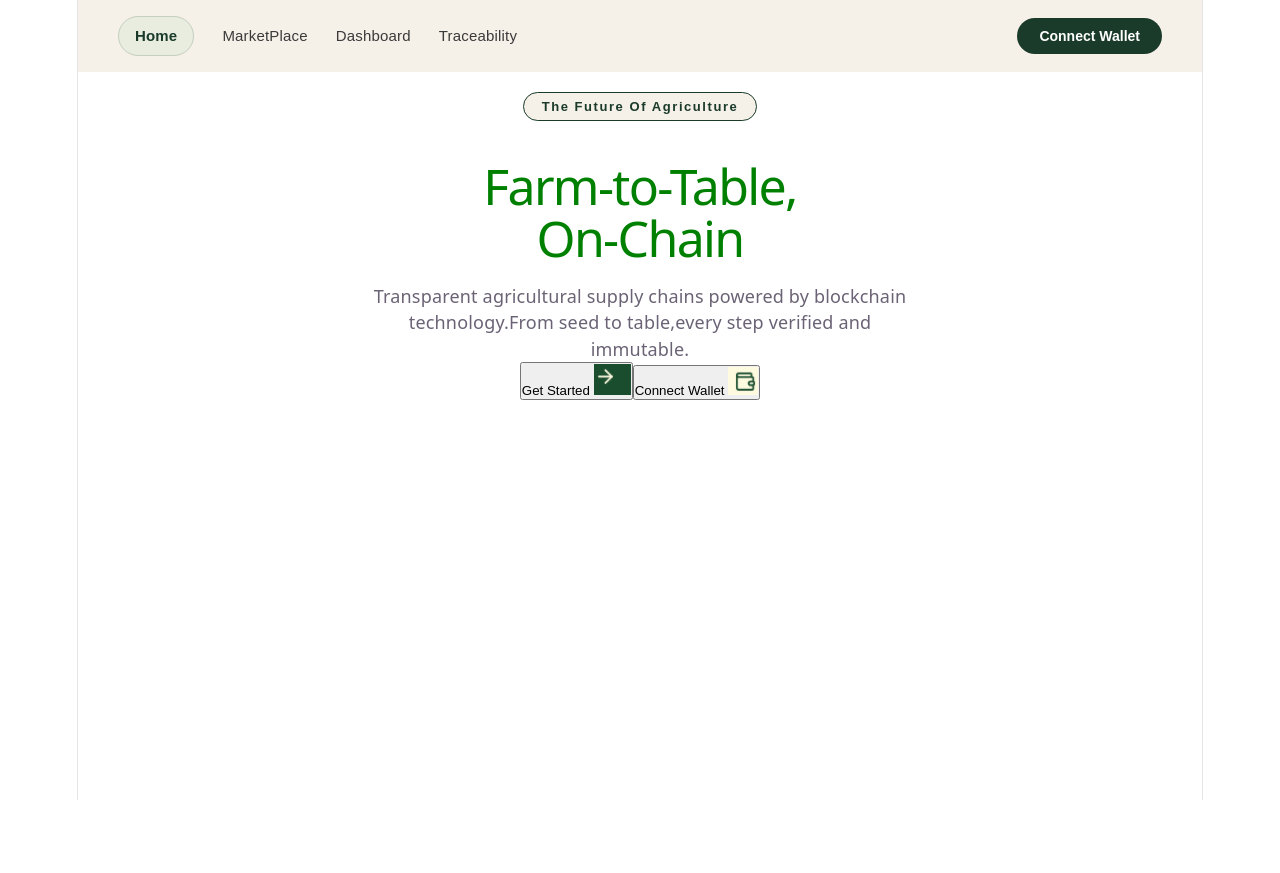
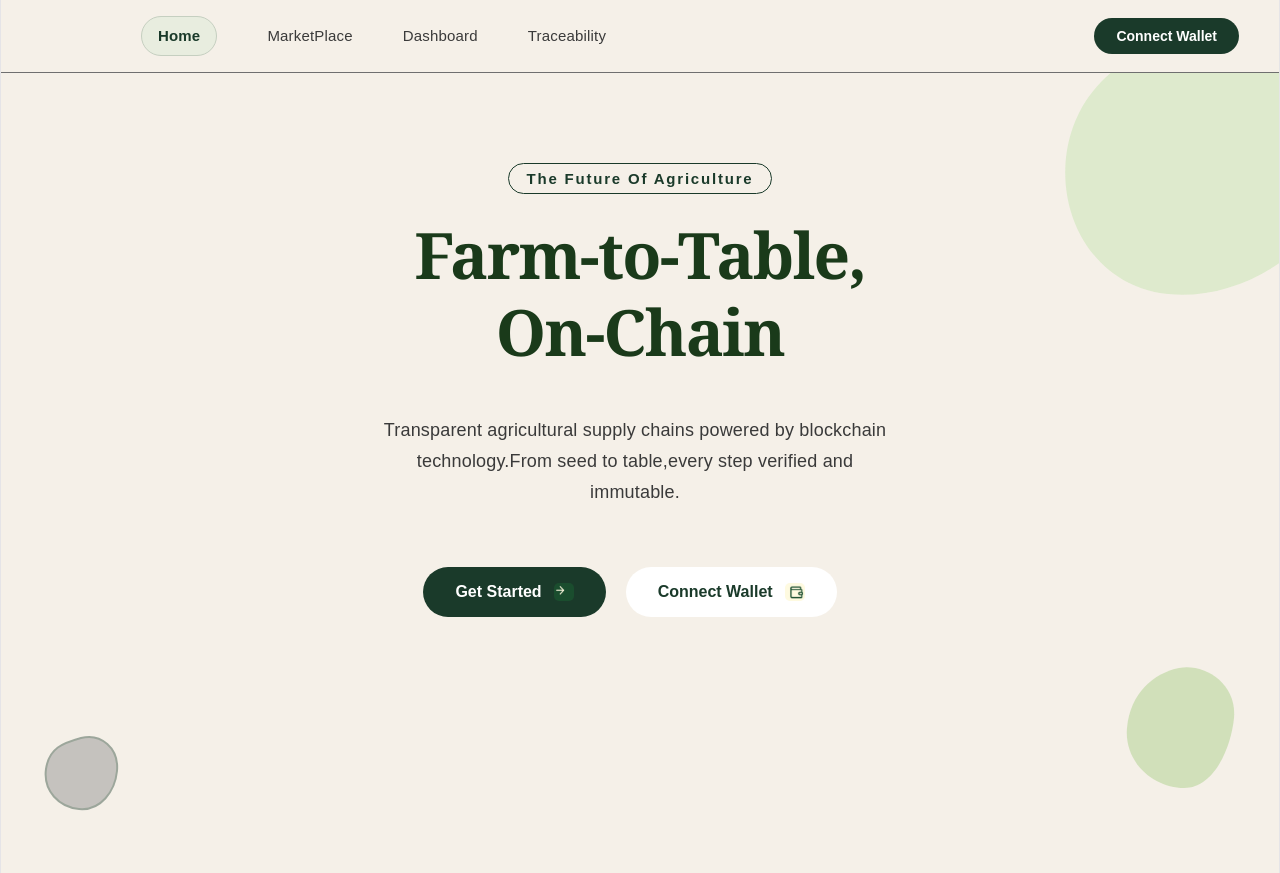
Before and after one commit to janebatakariza-hue/AgrihashFrontend, a React (Vite) app: page / in a window 1280 px wide. Before the commit the page ends 800 px from the top, so only its background shows below. Built offline with nearby package versions, Linux system fonts and the light colour scheme.

Commit message:
stylings well done awaiting improvements

```diff
--- a/src/Agri.css
+++ b/src/Agri.css
@@ -2,12 +2,32 @@
   margin: 0;
   padding: 0;
   /* background: #f5f0e8; */
+  border: none;
+}
+#root {
+  width: 100%;
+  margin: 0;
+  padding: 0;
+}
+body {
+  margin: 0;
+  padding: 0;
+  width: 100%;
+  background-color: #f5f0e8;
+  border: none;
+}
+html {
+  margin: 0;
+  padding: 0;
+  width: 100%;
+  border: none;
 }
 #navLinks {
   display: flex;
   align-items: center;
-  gap: 28px;
+  gap: 50px;
   flex: 1;
+  margin-left: 100px;
 }
 #navLinks a {
   text-decoration: none;
@@ -18,7 +38,10 @@
   transition: transform 0.3s ease;
 }
 #navLinks a:hover,
-#connectBtn:hover , .futureAgriculture:hover {
+#connectBtn:hover,
+.futureAgriculture:hover,
+.connectWallet:hover,
+.GetStarted:hover {
   transform: scale(1.1);
 }
 #navLinks a:first-child {
@@ -50,22 +73,122 @@
   background: #f5f0e8;
   padding: 16px 40px;
   align-items: center;
+  justify-content: space-between;
+  border-bottom: 0.2px solid #6f6f6f;
 }
 .futureAgriculture {
   background-color: #f5f0e8;
   color: #1a3a2a;
   font-family: Arial, sans-serif;
-  font-size: 13px;
+  font-size: 15px;
   font-weight: 700;
   letter-spacing: 0.12em;
   border: 1.5px solid;
   border-radius: 20px;
   padding: 6px 18px;
   cursor: pointer;
-  margin:20px;
-  transition:transform 0.45s ease;
+  margin: 30px;
+  transition: transform 0.45s ease;
 }
-.farmTable{
-    font-size:50px;
-    color:green;
+.futureAgriculture,
+.farmTable,
+.pars,
+.GetStarted,
+.connectWallet {
+  position: relative;
+  z-index: 1;
 }
+.farmTable {
+  font-size: 64px;
+  font-weight: 900;
+  color: #1a3a1a;
+  font-family: Georgia, serif;
+  line-height: 0.6;
+  margin: 12px;
+}
+.pars {
+  color: #3a3a3a;
+  font-size: 18px;
+  font-family: Arial, sans-serif;
+  font-weight: 400;
+  line-height: 1.7;
+  text-align: center;
+  margin: 0 10px 40px 0;
+}
+.blobTopRight {
+  position: absolute;
+  top: -60px;
+  right: -60px;
+  width: 300px;
+  height: 300px;
+  z-index: 0;
+}
+
+.blobBottomRight {
+  position: absolute;
+  bottom: 80px;
+  right: 40px;
+  width: 120px;
+  height: 130px;
+  z-index: 0;
+}
+
+.blobBottomLeft {
+  position: absolute;
+  bottom: 60px;
+  left: 40px;
+  width: 80px;
+  height: 80px;
+  z-index: 0;
+}
+.GetStarted {
+  background-color: #1a3a2a;
+  color: white;
+  border: none;
+  border-radius: 32px;
+  padding: 16px 32px;
+  font-size: 16px;
+  font-family: Arial, sans-serif;
+  font-weight: 700;
+  cursor: pointer;
+  display: inline-flex;
+  align-items: center;
+  gap: 12px;
+  transition: transform 0.3s ease;
+}
+
+.GetStarted img {
+  width: 20px;
+  height: 18px;
+  border-radius: 5px;
+}
+.connectWallet {
+  color: #1a3a2a;
+  background-color: white;
+  border: none;
+  border-radius: 32px;
+  padding: 16px 32px;
+  font-size: 16px;
+  font-family: Arial, sans-serif;
+  font-weight: 700;
+  cursor: pointer;
+  display: inline-flex;
+  align-items: center;
+  gap: 12px;
+  margin: 20px;
+  transition: transform 0.3s ease;
+}
+.connectWallet img {
+  width: 20px;
+  height: 18px;
+  border-radius: 5px;
+}
+#home {
+  background-color: #f5f0e8;
+  min-height: 100vh;
+  width: 100%;
+  box-sizing: border-box;
+  padding: 60px 40px;
+  position: relative;
+  overflow: hidden;
+}
--- a/src/pages/Home.tsx
+++ b/src/pages/Home.tsx
@@ -1,14 +1,56 @@
 import arrow_emoji from "../assets/arrow_emoji.png";
 import wallet_emoji from "../assets/wallet_emoji.png";
-import '../Agri.css';
+import "../Agri.css";
 export default function Home() {
   return (
     <div id="home">
+
+      <svg
+        className="blobTopRight"
+        viewBox="0 0 300 300"
+        xmlns="http://www.w3.org/2000/svg"
+      >
+        <path
+          d="M250 50 C300 80, 320 150, 280 210 C240 270, 150 300, 90 270 C30 240, 10 160, 40 100 C70 40, 150 10, 200 20 C225 25, 240 35, 250 50Z"
+          fill="#d4e8c2"
+          opacity="0.7"
+        />
+      </svg>
+
+
+      <svg
+        className="blobBottomRight"
+        viewBox="0 0 120 130"
+        xmlns="http://www.w3.org/2000/svg"
+      >
+        <path
+          d="M60 5 C85 0, 118 20, 115 55 C112 85, 95 125, 65 125 C35 125, 5 100, 8 65 C11 30, 35 10, 60 5Z"
+          fill="#c8ddb0"
+          opacity="0.8"
+        />
+      </svg>
+
+
+      <svg
+        className="blobBottomLeft"
+        viewBox="0 0 80 80"
+        xmlns="http://www.w3.org/2000/svg"
+      >
+        <path
+          d="M40 5 C60 0, 78 15, 76 38 C74 58, 60 78, 38 76 C18 74, 2 58, 5 36 C8 15, 22 10, 40 5Z"
+          fill="grey"
+          stroke="#1a3a2a"
+          strokeWidth="2"
+          opacity="0.4"
+        />
+      </svg>
       <button className="futureAgriculture">The Future Of Agriculture</button>
       <h1 className="farmTable">
         Farm-to-Table,
-        <br/>  <br/> On-Chain
+        <br /> <br /> On-Chain
       </h1>
+      <br />
+      <br />
       <p className="pars">
         Transparent agricultural supply chains powered by blockchain <br />
         technology.From seed to table,every step verified and <br /> immutable.
```
